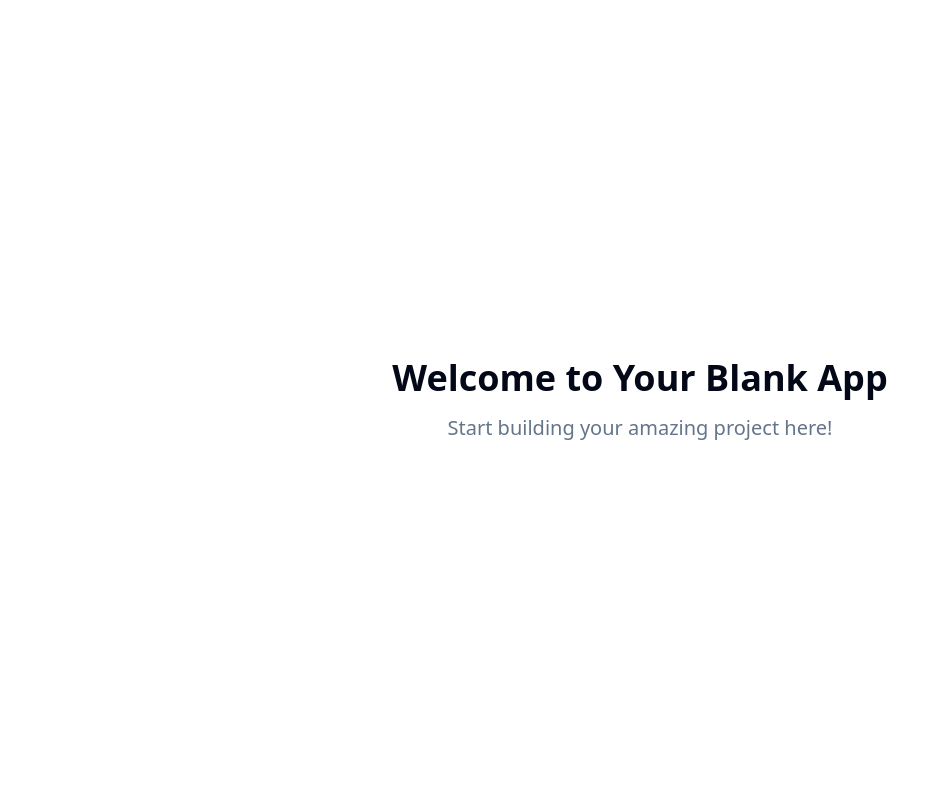
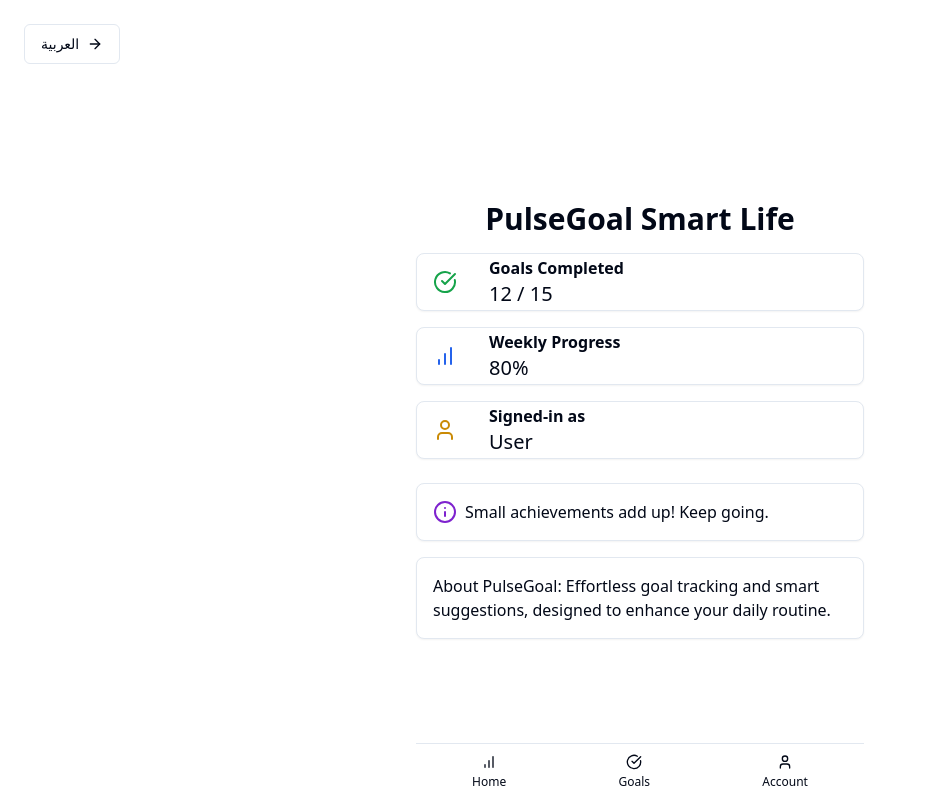
Before and after one commit to mina2357/pulsegoal-smart-life, a React (Vite) app: page / in a window 1280 px wide. Shown: the whole page, without its empty margins (0-926 px from the left). Built offline with nearby package versions, Linux system fonts and the light colour scheme.

Commit message:
feat: Add language toggle
Implement language switching between Arabic and English.

```diff
--- /dev/null
+++ b/src/components/LanguageSwitcher.tsx
@@ -0,0 +1,29 @@
+
+import React from "react";
+import { useLanguage } from "@/contexts/LanguageContext";
+import { Button } from "@/components/ui/button";
+import { ArrowLeft, ArrowRight } from "lucide-react";
+
+const LanguageSwitcher = () => {
+  const { language, toggleLanguage } = useLanguage();
+  return (
+    <Button
+      variant="outline"
+      className="absolute top-6 left-6 z-10 flex flex-row gap-1"
+      onClick={toggleLanguage}
+      aria-label={language === "en" ? "Switch to Arabic" : "التبديل إلى الإنجليزية"}
+    >
+      {language === "en" ? (
+        <>
+          العربية <ArrowRight className="ml-1" />
+        </>
+      ) : (
+        <>
+          English <ArrowLeft className="ml-1" />
+        </>
+      )}
+    </Button>
+  );
+};
+
+export default LanguageSwitcher;
--- /dev/null
+++ b/src/contexts/LanguageContext.tsx
@@ -0,0 +1,33 @@
+
+import React, { createContext, useContext, useState, ReactNode } from "react";
+
+type Language = "en" | "ar";
+
+interface LanguageContextProps {
+  language: Language;
+  setLanguage: (lan: Language) => void;
+  toggleLanguage: () => void;
+}
+
+const LanguageContext = createContext<LanguageContextProps | undefined>(
+  undefined
+);
+
+export const LanguageProvider = ({ children }: { children: ReactNode }) => {
+  // Default to English, but check browser language if wanted.
+  const [language, setLanguage] = useState<Language>("en");
+  const toggleLanguage = () => setLanguage(language === "en" ? "ar" : "en");
+  return (
+    <LanguageContext.Provider value={{ language, setLanguage, toggleLanguage }}>
+      {children}
+    </LanguageContext.Provider>
+  );
+};
+
+export const useLanguage = () => {
+  const ctx = useContext(LanguageContext);
+  if (!ctx) {
+    throw new Error("useLanguage must be used within LanguageProvider");
+  }
+  return ctx;
+};
--- a/src/pages/Index.tsx
+++ b/src/pages/Index.tsx
@@ -1,14 +1,116 @@
-// Update this page (the content is just a fallback if you fail to update the page)
 
-const Index = () => {
+import React from "react";
+import { LanguageProvider, useLanguage } from "@/contexts/LanguageContext";
+import LanguageSwitcher from "@/components/LanguageSwitcher";
+import { Card, CardContent } from "@/components/ui/card";
+import { Info, BarChart, CheckCircle, User } from "lucide-react";
+import { Button } from "@/components/ui/button";
+
+// Example data for demo UI
+const data = {
+  en: {
+    title: "PulseGoal Smart Life",
+    stats: [
+      { icon: <CheckCircle className="text-green-600" />, label: "Goals Completed", value: "12 / 15" },
+      { icon: <BarChart className="text-blue-600" />, label: "Weekly Progress", value: "80%" },
+      { icon: <User className="text-yellow-600" />, label: "Signed-in as", value: "User" },
+    ],
+    aiTip: "Small achievements add up! Keep going.",
+    about: "About PulseGoal: Effortless goal tracking and smart suggestions, designed to enhance your daily routine.",
+    bottomNav: [
+      { icon: <BarChart />, label: "Home" },
+      { icon: <CheckCircle />, label: "Goals" },
+      { icon: <User />, label: "Account" },
+    ]
+  },
+  ar: {
+    title: "حياة ذكية مع PulseGoal",
+    stats: [
+      { icon: <CheckCircle className="text-green-600" />, label: "الأهداف المكتملة", value: "١٢ من ١٥" },
+      { icon: <BarChart className="text-blue-600" />, label: "تقدم الأسبوع", value: "٨٠٪" },
+      { icon: <User className="text-yellow-600" />, label: "المستخدم", value: "مستخدم" },
+    ],
+    aiTip: "الإنجازات الصغيرة تصنع الفارق! استمر.",
+    about: "حول PulseGoal: تتبع الأهداف واقتراحات ذكية بسهولة لتعزيز روتينك اليومي.",
+    bottomNav: [
+      { icon: <BarChart />, label: "الرئيسية" },
+      { icon: <CheckCircle />, label: "الأهداف" },
+      { icon: <User />, label: "الحساب" },
+    ]
+  }
+};
+
+function MainPage() {
+  const { language } = useLanguage();
+  const current = data[language];
+
+  // Direction for RTL (Arabic)
+  const dir = language === "ar" ? "rtl" : "ltr";
+  const alignClass = language === "ar" ? "text-right" : "text-left";
+  const flexDir = language === "ar" ? "flex-row-reverse" : "flex-row";
+
   return (
-    <div className="min-h-screen flex items-center justify-center bg-background">
-      <div className="text-center">
-        <h1 className="text-4xl font-bold mb-4">Welcome to Your Blank App</h1>
-        <p className="text-xl text-muted-foreground">Start building your amazing project here!</p>
+    <div
+      dir={dir}
+      className="min-h-screen bg-background flex flex-col justify-between items-center relative"
+      style={{ fontFamily: "inherit" }}
+    >
+      <LanguageSwitcher />
+      <div className="w-full max-w-md mx-auto flex-1 flex flex-col justify-center items-center pt-20 pb-8">
+        <h1 className={`text-3xl font-bold mb-4 ${alignClass}`}>{current.title}</h1>
+
+        {/* Stats cards */}
+        <div className="flex flex-col gap-4 w-full mb-6">
+          {current.stats.map((stat, i) => (
+            <Card key={i} className="p-0 flex flex-row items-center gap-4">
+              <div className="p-4">{stat.icon}</div>
+              <div className="flex-1">
+                <div className="font-semibold">{stat.label}</div>
+                <div className="text-xl">{stat.value}</div>
+              </div>
+            </Card>
+          ))}
+        </div>
+
+        {/* AI tip card */}
+        <Card className="mb-4 w-full">
+          <CardContent className="p-4 flex items-center gap-2">
+            <Info className="text-purple-700" />
+            <span>{current.aiTip}</span>
+          </CardContent>
+        </Card>
+
+        {/* About project */}
+        <Card className="mb-2 w-full">
+          <CardContent className="p-4">
+            <div className={`text-base ${alignClass}`}>{current.about}</div>
+          </CardContent>
+        </Card>
       </div>
+
+      {/* Bottom navigation bar */}
+      <nav className="w-full max-w-md fixed bottom-0 left-1/2 -translate-x-1/2 bg-card border-t flex justify-around items-center py-2 z-20">
+        {current.bottomNav.map((item, idx) => (
+          <Button
+            variant="ghost"
+            className="flex flex-col items-center gap-0 px-2 py-1 text-xs"
+            key={idx}
+            tabIndex={0}
+          >
+            {item.icon}
+            <span className="mt-1">{item.label}</span>
+          </Button>
+        ))}
+      </nav>
     </div>
   );
-};
+}
+
+// Wrap the page in the language provider for proper context
+const Index = () => (
+  <LanguageProvider>
+    <MainPage />
+  </LanguageProvider>
+);
 
 export default Index;
```
